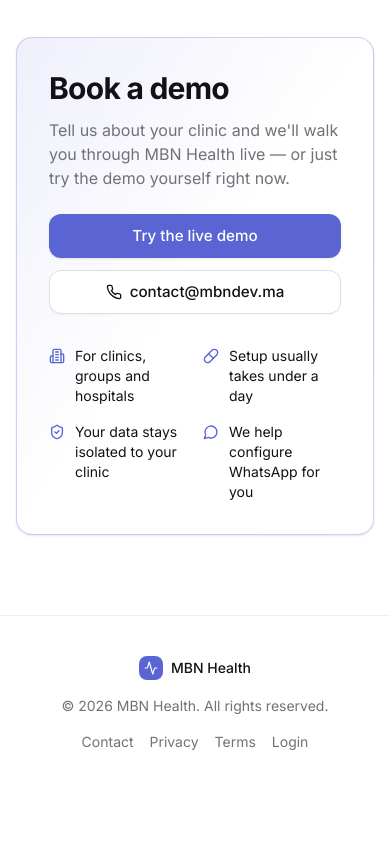
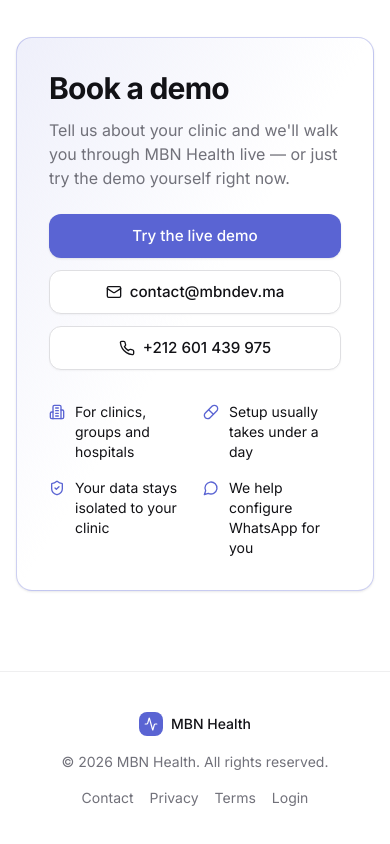
Before and after one commit to mounirbeni/Mbnhealth-, a Next.js app in the folder apps/web/: page / in a window 390 px wide. Shown: the part 8135-8979 px from the top of the page. Before the commit the page ends 8927 px from the top, so only its background shows below. Built offline with nearby package versions, Linux system fonts and the light colour scheme; no server answers.

Commit message:
Add phone contact and fix mismatched icon on marketing contact section
The email link used a Phone icon instead of Mail; also add the official
phone number as a separate tel: link with the correct Phone icon.

```diff
--- a/apps/web/src/app/page.tsx
+++ b/apps/web/src/app/page.tsx
@@ -10,6 +10,7 @@ import {
   CalendarDays,
   Check,
   ClipboardList,
+  Mail,
   MessageCircle,
   Phone,
   Pill,
@@ -363,13 +364,18 @@ export default function LandingPage() {
             <div>
               <h2 className="text-3xl font-bold tracking-tight">{t("marketing.contact.title")}</h2>
               <p className="mt-3 text-muted-foreground">{t("marketing.contact.subtitle")}</p>
-              <div className="mt-6 flex flex-col gap-3 sm:flex-row">
+              <div className="mt-6 flex flex-col gap-3 sm:flex-row sm:flex-wrap">
                 <Button size="lg" asChild>
                   <Link href="/register">{t("marketing.contact.tryDemo")}</Link>
                 </Button>
                 <Button size="lg" variant="outline" asChild>
                   <a href="mailto:contact@mbndev.ma?subject=Book%20a%20demo">
-                    <Phone className="h-4 w-4" /> contact@mbndev.ma
+                    <Mail className="h-4 w-4" /> contact@mbndev.ma
+                  </a>
+                </Button>
+                <Button size="lg" variant="outline" asChild>
+                  <a href="tel:+212601439975">
+                    <Phone className="h-4 w-4" /> +212 601 439 975
                   </a>
                 </Button>
               </div>
```
